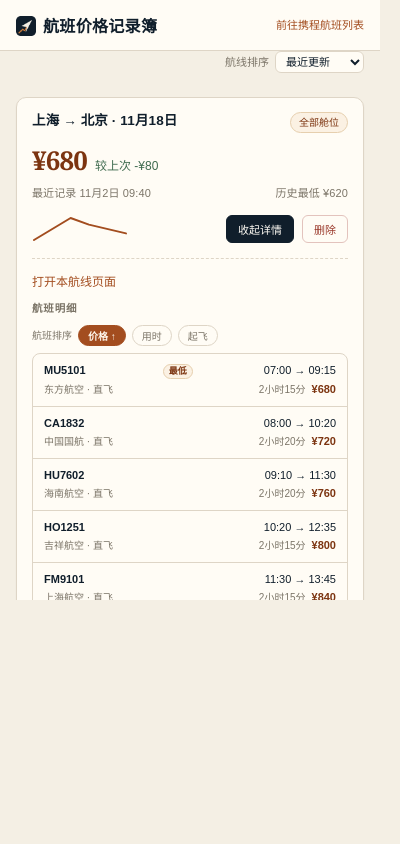
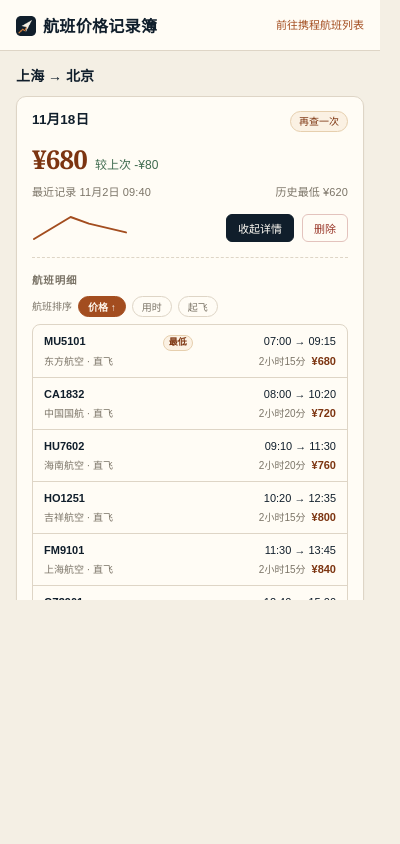
Before and after one commit to akinixy/flight-price-log, a browser extension: page store/popup-preview.html in a window 400 px wide. Drawn offline with Linux system fonts and the light colour scheme.

Commit message:
feat(popup): 按航线分组并增加再查一次链接
- 航线按出发地/目的地分组，组内按日期从早到晚，组间按组内最近记录时间排序
- 每张日期卡片标题右侧新增「再查一次」，直达该记录保存的携程列表页
- 移除航线排序下拉框和舱位标签；同一航线同一天存在多条不同舱位记录时，标题带上舱位以便区分
- 移除展开详情里重复的「打开本航线页面」链接
- 弹窗测试新增分组、组内排序与逐卡链接断言，并调整夹具顺序使排序失效时测试会失败

Co-Authored-By: Claude Fable 5 <noreply@anthropic.com>

```diff
--- a/src/popup/popup.css
+++ b/src/popup/popup.css
@@ -123,6 +123,21 @@ body {
   padding: 14px 16px 18px;
 }
 
+.route-group {
+  display: flex;
+  flex-direction: column;
+  gap: 10px;
+}
+
+.route-group-title {
+  margin: 0;
+  font-family: var(--serif);
+  font-size: 14px;
+  font-weight: 600;
+  letter-spacing: 0.01em;
+  color: var(--ink);
+}
+
 .route-card {
   padding: 14px 15px 13px;
   background: var(--surface);
@@ -152,15 +167,21 @@ body {
   letter-spacing: 0.01em;
 }
 
-.cabin-tag {
+.requery-link {
   flex: none;
   padding: 2px 8px;
   font-size: 10px;
   font-weight: 500;
   color: var(--accent-dark);
+  text-decoration: none;
   background: #fbf1e3;
   border: 1px solid #e6cfae;
   border-radius: 999px;
+}
+
+.requery-link:hover {
+  color: var(--accent);
+  border-color: var(--accent);
 }
 
 .price-row {
@@ -306,22 +327,6 @@ body {
   height: auto;
 }
 
-.link-row {
-  margin-bottom: 10px;
-}
-
-.ctrip-link {
-  color: var(--accent);
-  text-decoration: none;
-  font-size: 12px;
-  border-bottom: 1px solid transparent;
-}
-
-.ctrip-link:hover {
-  color: var(--accent-dark);
-  border-bottom-color: currentColor;
-}
-
 .flight-list-wrap {
   margin-top: 8px;
 }
@@ -363,34 +368,6 @@ body {
 }
 
 .sort-button:focus-visible {
-  outline: 2px solid var(--accent);
-  outline-offset: 2px;
-}
-
-.route-toolbar {
-  display: flex;
-  align-items: center;
-  justify-content: flex-end;
-  gap: 6px;
-  padding: 0 16px 10px;
-}
-
-.route-toolbar-label {
-  font-size: 11px;
-  color: var(--muted);
-}
-
-.route-sort-select {
-  padding: 3px 6px;
-  font-family: inherit;
-  font-size: 11px;
-  color: var(--ink);
-  background: var(--surface);
-  border: 1px solid var(--border);
-  border-radius: 6px;
-}
-
-.route-sort-select:focus-visible {
   outline: 2px solid var(--accent);
   outline-offset: 2px;
 }
@@ -622,7 +599,7 @@ body {
 }
 
 .button:focus-visible,
-.ctrip-link:focus-visible {
+.requery-link:focus-visible {
   outline: 2px solid var(--accent);
   outline-offset: 2px;
 }
@@ -650,7 +627,6 @@ body {
     padding: 12px 12px 16px;
   }
 
-  .route-toolbar,
   .settings-row,
   .data-actions,
   .bottom-actions {
--- a/src/popup/popup.js
+++ b/src/popup/popup.js
@@ -12,21 +12,15 @@
     { key: "duration", label: "用时" },
     { key: "depart", label: "起飞" },
   ];
-  var ROUTE_SORT_MODES = [
-    { key: "updated", label: "最近更新" },
-    { key: "price", label: "当前最低价" },
-    { key: "date", label: "出发日期" },
-  ];
   var EMPTY_TEXT = "打开携程航班列表页后，这里会自动出现价格记录";
   var CTRIP_URL = "https://flights.ctrip.com/";
 
   var app = document.getElementById("app");
   var currentRoutes = {};
 
-  // 弹窗重渲染时保持用户的展开状态和排序选择。
+  // 弹窗重渲染时保持用户的展开状态和航班排序选择。
   var expandedKeys = Object.create(null);
   var flightSortState = Object.create(null);
-  var routeSort = "updated";
   var autoCollectEnabled = true;
 
   var pendingDeleteKey = null;
@@ -87,12 +81,6 @@
       : {};
   }
 
-  function routeTitle(route) {
-    var origin = route.originName || route.originCode || "未知";
-    var dest = route.destName || route.destCode || "未知";
-    return origin + " → " + dest + " · " + formatDateLabel(route.departDate);
-  }
-
   function deltaText(route, latest) {
     var history = getHistory(route);
     if (history.length < 2) return "首次记录";
@@ -134,35 +122,65 @@
       : String(value);
   }
 
-  function routePrice(route) {
-    var latest = getLatest(route);
-    return isFiniteNumber(latest.minPrice) ? latest.minPrice : Infinity;
-  }
+  // 按「出发地/目的地」分组：组内按出发日期从早到晚，组间按组内最近一次
+  // 记录时间。不同航线之间比较价格或日期没有意义，所以不提供航线排序。
+  function buildRouteGroups(routes) {
+    var groups = [];
+    var byKey = Object.create(null);
 
-  function sortRoutes(routes) {
-    var entries = [];
     Object.keys(routes).forEach(function (storageKey) {
       var route = routes[storageKey];
-      if (route && typeof route === "object") {
-        entries.push({ storageKey: storageKey, route: route });
+      if (!route || typeof route !== "object") return;
+
+      var groupKey =
+        String(route.originCode || "") + "-" + String(route.destCode || "");
+      var group = byKey[groupKey];
+      if (!group) {
+        group = {
+          key: groupKey,
+          originName: route.originName || route.originCode || "未知",
+          destName: route.destName || route.destCode || "未知",
+          latestAt: 0,
+          entries: [],
+        };
+        byKey[groupKey] = group;
+        groups.push(group);
       }
+
+      var updatedAt = isFiniteNumber(route.updatedAt) ? route.updatedAt : 0;
+      if (updatedAt > group.latestAt) group.latestAt = updatedAt;
+
+      group.entries.push({ storageKey: storageKey, route: route });
     });
-    entries.sort(function (a, b) {
-      if (routeSort === "price") {
-        var pa = routePrice(a.route);
-        var pb = routePrice(b.route);
-        if (pa !== pb) return pa - pb;
-      } else if (routeSort === "date") {
+
+    groups.forEach(function (group) {
+      group.entries.sort(function (a, b) {
         var da = String(a.route.departDate || "");
         var db = String(b.route.departDate || "");
         if (da !== db) return da < db ? -1 : 1;
-      }
 
-      var aTime = isFiniteNumber(a.route.updatedAt) ? a.route.updatedAt : 0;
-      var bTime = isFiniteNumber(b.route.updatedAt) ? b.route.updatedAt : 0;
-      return bTime - aTime;
+        var ua = isFiniteNumber(a.route.updatedAt) ? a.route.updatedAt : 0;
+        var ub = isFiniteNumber(b.route.updatedAt) ? b.route.updatedAt : 0;
+        return ub - ua;
+      });
+
+      // 同一航线同一天如果存在多条记录（不同舱位），标题带上舱位才区分得开。
+      var countByDate = Object.create(null);
+      group.entries.forEach(function (entry) {
+        var date = String(entry.route.departDate || "");
+        countByDate[date] = (countByDate[date] || 0) + 1;
+      });
+      group.entries.forEach(function (entry) {
+        entry.showCabin =
+          countByDate[String(entry.route.departDate || "")] > 1;
+      });
     });
-    return entries;
+
+    groups.sort(function (a, b) {
+      return b.latestAt - a.latestAt;
+    });
+
+    return groups;
   }
 
   function buildHeader() {
@@ -176,27 +194,6 @@
 
   function buildFooter() {
     return el("footer", "popup-footer", "数据仅保存在本机浏览器");
-  }
-
-  function buildRouteToolbar() {
-    var bar = el("div", "route-toolbar");
-    bar.appendChild(el("span", "route-toolbar-label", "航线排序"));
-
-    var select = el("select", "route-sort-select");
-    select.setAttribute("aria-label", "航线排序");
-    ROUTE_SORT_MODES.forEach(function (mode) {
-      var option = document.createElement("option");
-      option.value = mode.key;
-      option.textContent = mode.label;
-      select.appendChild(option);
-    });
-    select.value = routeSort;
-    select.addEventListener("change", function () {
-      routeSort = select.value;
-      render(currentRoutes);
-    });
-    bar.appendChild(select);
-    return bar;
   }
 
   function buildSettings() {
@@ -333,6 +330,24 @@
     link.setAttribute("href", CTRIP_URL);
     link.setAttribute("target", "_blank");
     link.setAttribute("rel", "noopener noreferrer");
+    return link;
+  }
+
+  // 直达这条记录对应的携程列表页；地址在采集时已保存，含航线、日期和舱位。
+  function buildRequeryLink(route, label) {
+    var url =
+      typeof route.url === "string" && route.url.indexOf(CTRIP_URL) === 0
+        ? route.url
+        : CTRIP_URL;
+    var link = el("a", "requery-link", "再查一次");
+    link.setAttribute("href", url);
+    link.setAttribute("target", "_blank");
+    link.setAttribute("rel", "noopener noreferrer");
+    link.setAttribute("data-action", "requery");
+    link.setAttribute(
+      "aria-label",
+      "再查一次：" + (label || formatDateLabel(route.departDate))
+    );
     return link;
   }
 
@@ -547,36 +562,31 @@
     return wrap;
   }
 
-  function buildDetails(route, latest, detailsId, storageKey, isExpanded) {
+  function buildDetails(latest, detailsId, storageKey, isExpanded) {
     var details = el("div", "details");
     details.id = detailsId;
     details.hidden = !isExpanded;
-
-    var linkRow = el("div", "link-row");
-    var link = el("a", "ctrip-link", "打开本航线页面");
-    link.setAttribute("href", typeof route.url === "string" ? route.url : CTRIP_URL);
-    link.setAttribute("target", "_blank");
-    link.setAttribute("rel", "noopener noreferrer");
-    linkRow.appendChild(link);
-    details.appendChild(linkRow);
 
     details.appendChild(el("div", "details-title", "航班明细"));
     details.appendChild(buildFlightTable(latest, storageKey));
     return details;
   }
 
-  function buildRouteCard(storageKey, route, index) {
+  function buildRouteCard(storageKey, route, index, showCabin) {
     var card = el("article", "route-card");
     if (typeof route.key === "string") card.setAttribute("data-key", route.key);
 
     var latest = getLatest(route);
 
+    var title = formatDateLabel(route.departDate);
+    if (showCabin) {
+      title += " · " + CtripFormat.formatCabin(route.cabin || "");
+    }
+
     var head = el("div", "route-head");
     var titleRow = el("div", "route-title-row");
-    titleRow.appendChild(el("h2", "route-title", routeTitle(route)));
-    titleRow.appendChild(
-      el("span", "cabin-tag", CtripFormat.formatCabin(route.cabin || ""))
-    );
+    titleRow.appendChild(el("h3", "route-title", title));
+    titleRow.appendChild(buildRequeryLink(route, title));
     head.appendChild(titleRow);
 
     var priceRow = el("div", "price-row");
@@ -630,13 +640,7 @@
     actions.appendChild(deleteButton);
     card.appendChild(actions);
 
-    var details = buildDetails(
-      route,
-      latest,
-      detailsId,
-      storageKey,
-      isExpanded
-    );
+    var details = buildDetails(latest, detailsId, storageKey, isExpanded);
     expandButton.addEventListener("click", function () {
       var willShow = details.hidden;
       details.hidden = !willShow;
@@ -783,19 +787,35 @@
     app.textContent = "";
     app.appendChild(buildHeader());
 
-    var entries = sortRoutes(safeRoutes);
+    var groups = buildRouteGroups(safeRoutes);
 
-    if (entries.length === 0) {
+    if (groups.length === 0) {
       app.appendChild(buildEmptyView());
     } else {
-      // 只有一条航线时排序没有意义，不占用顶部空间。
-      if (entries.length > 1) {
-        app.appendChild(buildRouteToolbar());
-      }
-
       var list = el("main", "route-list");
-      entries.forEach(function (entry, index) {
-        list.appendChild(buildRouteCard(entry.storageKey, entry.route, index));
+      var cardIndex = 0;
+      groups.forEach(function (group) {
+        var section = el("section", "route-group");
+        section.setAttribute("data-group", group.key);
+        section.appendChild(
+          el(
+            "h2",
+            "route-group-title",
+            group.originName + " → " + group.destName
+          )
+        );
+        group.entries.forEach(function (entry) {
+          section.appendChild(
+            buildRouteCard(
+              entry.storageKey,
+              entry.route,
+              cardIndex,
+              entry.showCabin
+            )
+          );
+          cardIndex += 1;
+        });
+        list.appendChild(section);
       });
       app.appendChild(list);
     }
@@ -803,7 +823,7 @@
     app.appendChild(buildSettings());
     app.appendChild(buildDashboardLink());
     app.appendChild(buildDataActions());
-    if (entries.length !== 0) {
+    if (groups.length !== 0) {
       app.appendChild(buildClearButton());
     }
 
```
Also changed, not shown: test-popup.html (+170 -47 lines), 3 other files.
